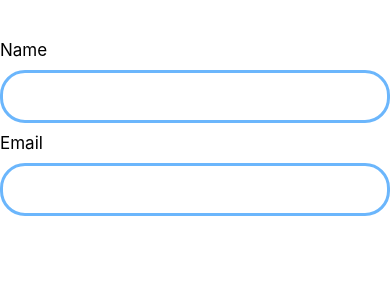
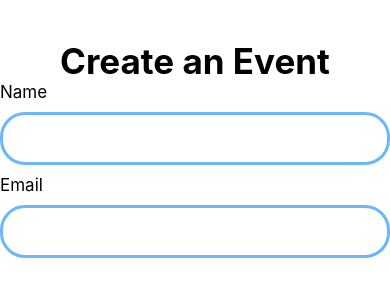
Before and after one commit to STEM-E-Youth-Career-Development-Program/map-app, a React Native app: screen / in a window 390 px wide. Shown: the top 300 px of the page. Built offline with nearby package versions, Linux system fonts and the light colour scheme.

Commit message:
Built the screen header component

```diff
--- a/App.js
+++ b/App.js
@@ -1,10 +1,12 @@
 import { StyleSheet, View } from 'react-native';
 import AppForm from './app/components/AppForm';
 import AppFormField from './app/components/AppFormField';
+import PageHeader from './app/components/PageHeader';
 
 export default function App() {
   return (
     <View style={styles.container}>
+      <PageHeader header={'Create an Event'} />
       <AppForm initialValues={{ name: '', email: '' }}>
         <AppFormField name={'name'} label={'Name'} />
         <AppFormField name={'email'} label={'Email'} />
--- /dev/null
+++ b/app/components/PageHeader.js
@@ -0,0 +1,21 @@
+import React from 'react';
+import { View, StyleSheet, Text } from 'react-native';
+
+function PageHeader({ header }) {
+  return (
+    <View style={styles.container}>
+      <Text style={styles.header}>{header}</Text>
+    </View>
+  );
+}
+
+export default PageHeader;
+
+const styles = StyleSheet.create({
+  header: {
+    color: '#000',
+    fontWeight: 'bold',
+    fontSize: 35,
+    textAlign: 'center',
+  },
+});
```
